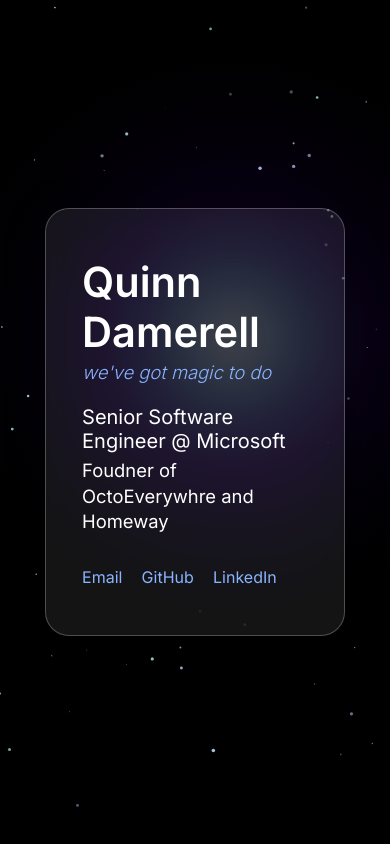
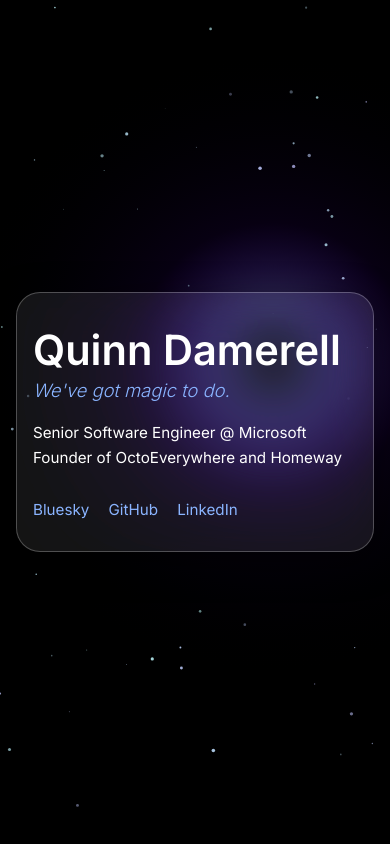
Before and after one commit to QuinnDamerell/personal-site, a plain HTML site: page site/index.html in a window 390 px wide. Drawn offline with Linux system fonts and the light colour scheme.

Commit message:
Fixing up some of the page!

```diff
--- a/site/index.html
+++ b/site/index.html
@@ -2,7 +2,7 @@
 <html lang="en">
 <head>
   <meta charset="utf-8" />
-  <title>Quinn – Senior Software Engineer</title>
+  <title>Quinn Damerell</title>
   <meta name="viewport" content="width=device-width, initial-scale=1" />
 
   <!-- Google Font -->
@@ -50,13 +50,13 @@
       display: flex;
       align-items: center;
       justify-content: center;
-      padding: 2rem;
     }
 
     /* Glass / acrylic card */
     .card {
       max-width: 560px;
-      width: 92%;
+      width: 100%;
+      margin: 1rem;
       padding: 3rem 2.25rem;
       backdrop-filter: blur(24px) saturate(160%);
       background: var(--glass-bg);
@@ -103,6 +103,30 @@
     .social a:hover {
       color: #ffffff;
     }
+
+    @media (max-width: 560px) {
+      .card {
+        padding: 2rem 1rem;
+      }
+      .role {
+        font-size: 1rem;
+      }
+      .founder {
+          font-size: 1rem;
+      }
+    }
+    @media (max-width: 400px) {
+      .role {
+        font-size: .95rem;
+      }
+      .founder {
+          font-size: .95rem;
+      }
+      .social {
+          font-size: .95rem;
+
+      }
+    }
   </style>
 </head>
 
@@ -113,14 +137,14 @@
   <main class="main">
     <section class="card">
       <h1 class="name">Quinn Damerell</h1>
-      <p class="motto">we've got magic to do</p>
+      <p class="motto">We've got magic to do.</p>
       <p class="role">Senior Software Engineer @ Microsoft</p>
-      <p class="founder">Foudner of OctoEverywhre and Homeway</p>
+      <p class="founder">Founder of OctoEverywhere and Homeway</p>
 
       <div class="social">
-        <a href="mailto:hello@quinn.space" aria-label="Email">Email</a>
-        <a href="https://github.com/YOUR_GITHUB" target="_blank" rel="noopener" aria-label="GitHub">GitHub</a>
-        <a href="https://linkedin.com/in/YOUR_LINKEDIN" target="_blank" rel="noopener" aria-label="LinkedIn">LinkedIn</a>
+        <a href="https://bsky.app/profile/quinninator.bsky.social" aria-label="Bluesky">Bluesky</a>
+        <a href="https://github.com/QuinnDamerell" target="_blank" rel="noopener" aria-label="GitHub">GitHub</a>
+        <a href="https://www.linkedin.com/in/quinndamerell" target="_blank" rel="noopener" aria-label="LinkedIn">LinkedIn</a>
       </div>
     </section>
   </main>
@@ -139,12 +163,16 @@
     }
 
     /** Create initial star set & kick off loop */
-    function init() {
+    function init(isResize = false) {
       resize();
       // ~one star per 6k px², up to 800
       const count = Math.min(800, Math.floor((width * height) / 6000));
       stars = Array.from({ length: count }, createStar);
-      animate();
+      // Only animate if not resizing, so we don't get more than one requestAnimationFrame callback.
+      if(!isResize)
+      {
+        animate();
+      }
     }
 
     /** Star factory */
@@ -168,12 +196,12 @@
       ctx.fillRect(0, 0, width, height);
 
       // Big radial gradient (galaxy core)
-      const cx = width * 0.6;
-      const cy = height * 0.4;
+      const cx = width * 0.7;
+      const cy = height * 0.43;
       const maxR = Math.min(width, height) * 0.8;
       const g1 = ctx.createRadialGradient(cx, cy, 0, cx, cy, maxR);
-      g1.addColorStop(0, "rgba(255,255,255,0.25)");
-      g1.addColorStop(0.2, "rgba(138,180,255,0.15)");
+      g1.addColorStop(0, "rgba(0,0,0,0.00)");
+      g1.addColorStop(0.15, "rgba(141,138,255,0.35)");
       g1.addColorStop(0.45, "rgba(100,0,255,0.07)");
       g1.addColorStop(1, "rgba(0,0,20,0)");
       ctx.fillStyle = g1;
@@ -218,8 +246,7 @@
 
     // Handle viewport resize
     window.addEventListener("resize", () => {
-      resize();
-      init();
+      init(true);
     });
 
     // Bootstrap
```
